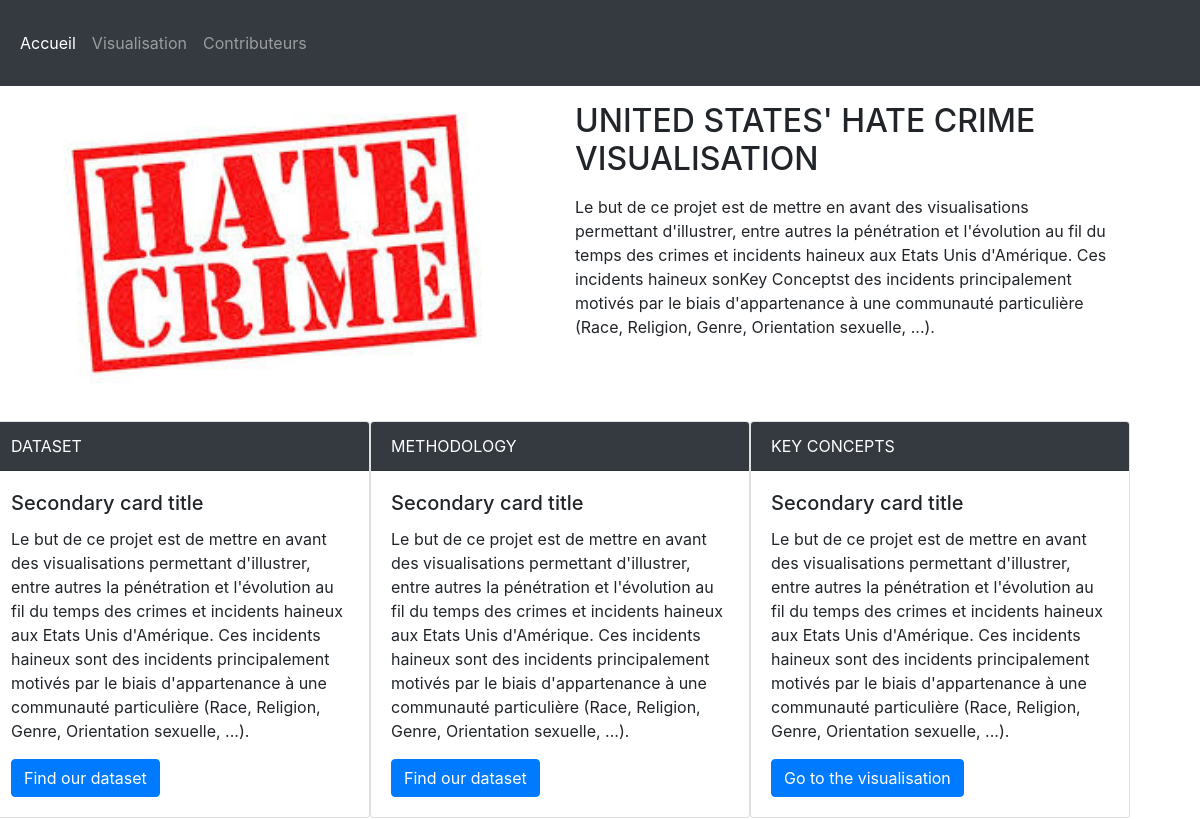
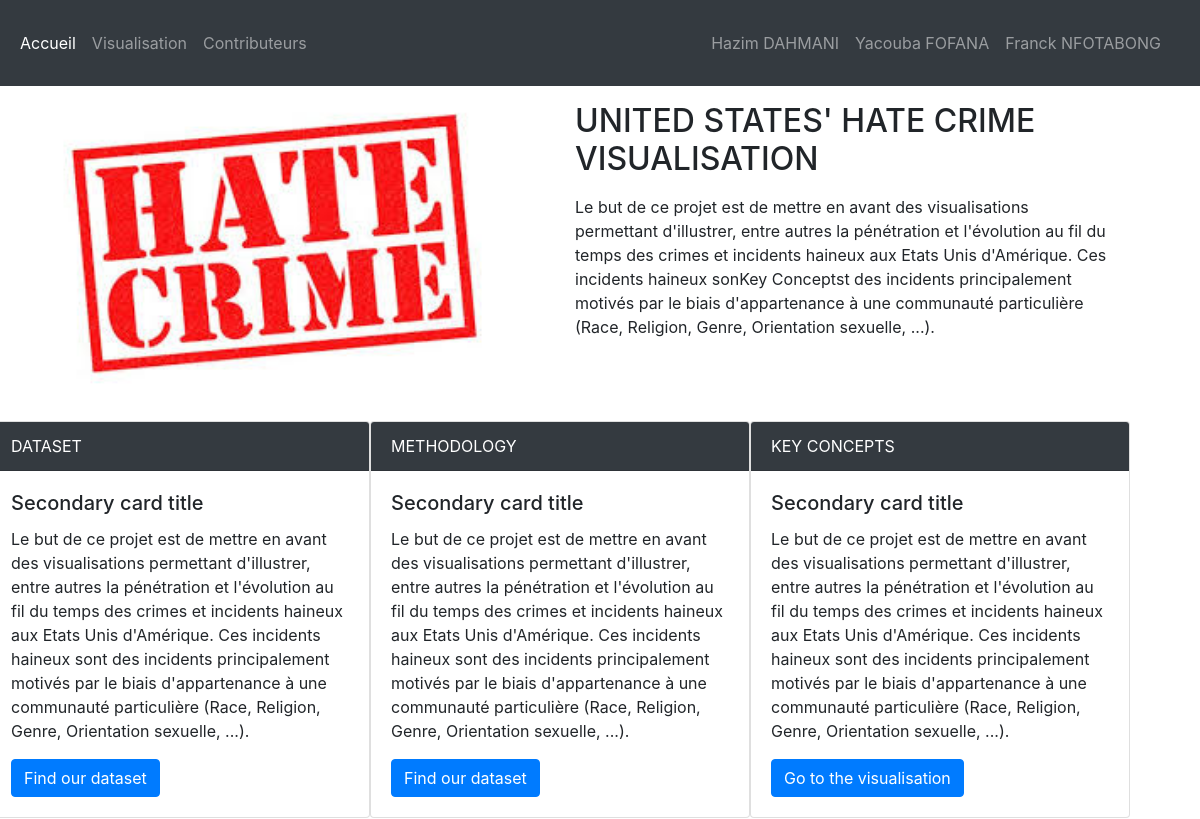
Before and after one commit to queezzy/USA_hate_crime_visualization, a website: page index.html in a window 1280 px wide. Shown: the top 819 px of the page, 80-1280 px from the left. Drawn offline with nearby package versions, Linux system fonts and the light colour scheme.

Commit message:
Ajout des noms des contributeurs dans la barre de navigation

```diff
--- a/index.html
+++ b/index.html
@@ -24,6 +24,12 @@
             <a class="nav-link active" href="#">Accueil <span class="sr-only">(current)</span></a>
             <a class="nav-link" href="#">Visualisation</a>
             <a class="nav-link" href="#">Contributeurs</a>
+            <!--a class="nav-link disabled" href="#" tabindex="-1" aria-disabled="true">Disabled</a-->
+          </div>
+          <div class="col navbar-nav d-flex justify-content-end">
+            <a class="nav-link" href="#">Hazim DAHMANI </a>
+            <a class="nav-link" href="#">Yacouba FOFANA </a>
+            <a class="nav-link" href="#">Franck NFOTABONG</a>
             <!--a class="nav-link disabled" href="#" tabindex="-1" aria-disabled="true">Disabled</a-->
           </div>
         </div>
```
